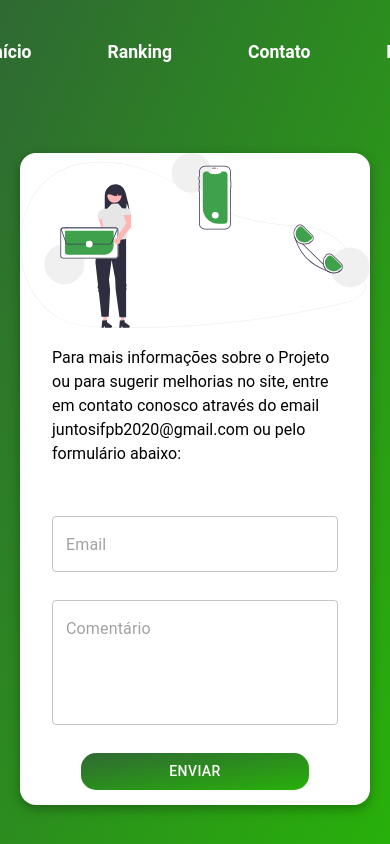
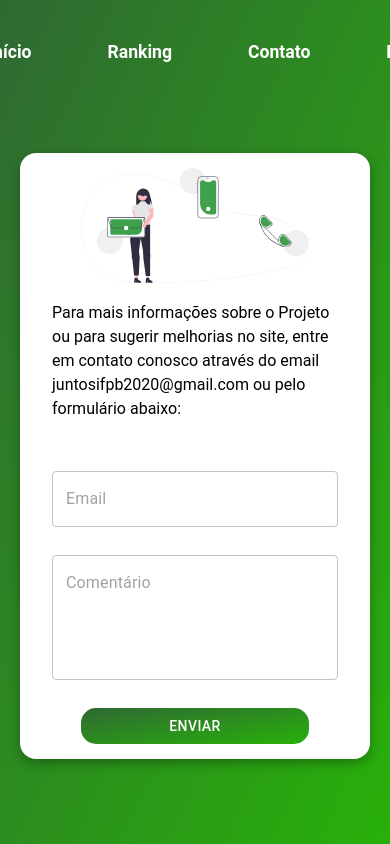
Before and after one commit to caioedlobo/JuntosIFPB, a React (Create React App) app: page /contato in a window 390 px wide. Shown: the top 844 px of the page. Built offline with nearby package versions, Linux system fonts and the light colour scheme.

Commit message:
update contact page image responsiveness

```diff
--- a/src/components/Pages/Contact.js
+++ b/src/components/Pages/Contact.js
@@ -45,10 +45,9 @@ const Contact = () => {
 
           <Box sx={{textAlign: "center", marginBottom: "15px", backgroundSize: 'contain'}}>
         <img
-        className={classes.imgContact}
           src={imageContact}
           alt="imageContact"
-          style={{ width: "350px" }}
+          style={{ width: "80%", marginTop: "15px" }}
         ></img>
         </Box>
 
--- a/src/components/Pages/stylesheet/Contact.module.css
+++ b/src/components/Pages/stylesheet/Contact.module.css
@@ -11,7 +11,3 @@
   margin-top: 28px;
   margin-bottom: 15px;
 }
-
-.imgContact{
-  width: "350px"
-}
```
